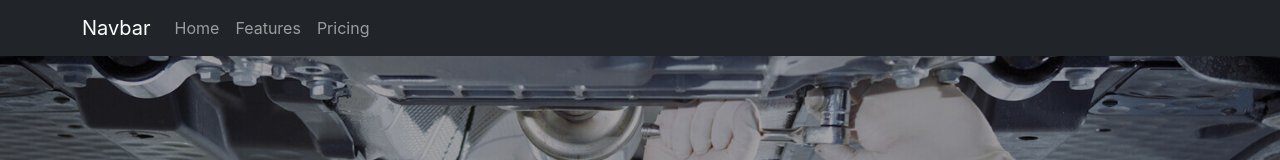
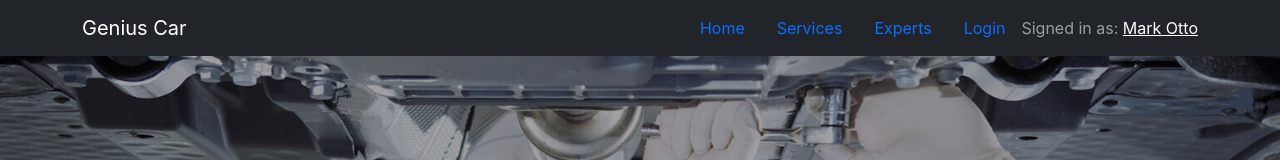
Before and after one commit to Farhadcode/react-recape-day1, a React (Create React App) app: page / in a window 1280 px wide. Shown: the top 160 px of the page. Built offline with nearby package versions, Linux system fonts and the light colour scheme.

Commit message:
Nav Bar addad

```diff
--- a/src/Pages/Home/Experts/Experts.js
+++ b/src/Pages/Home/Experts/Experts.js
@@ -33,7 +33,7 @@ const experts = [
 
 const Experts = () => {
     return (
-        <div className="container">
+        <div id="experts" className="container">
             <h1 className="text-center text-primary mt-5">OurExperts</h1>
 
             <div className="row">
--- a/src/Pages/Home/Home/Home.js
+++ b/src/Pages/Home/Home/Home.js
@@ -7,7 +7,7 @@ import Services from '../Services/Services';
 
 const Home = () => {
     return (
-        <div>
+        <div id="home">
             <Banner></Banner>
             <Services></Services>
             <Experts></Experts>
--- a/src/Pages/Home/Services/Services.js
+++ b/src/Pages/Home/Services/Services.js
@@ -14,7 +14,7 @@ const Services = () => {
     return (
 
 
-        <div>
+        <div id="services">
             <h2 className="text-center mt-5">Our Services</h2>
             <div className="service-container">
 
--- a/src/Pages/Shared/Header/Header.js
+++ b/src/Pages/Shared/Header/Header.js
@@ -1,18 +1,30 @@
 import React from 'react';
 import { Container, Nav, Navbar } from 'react-bootstrap';
+import { Link } from 'react-router-dom';
 
 const Header = () => {
     return (
 
         <>
-            <Navbar sticky="top" bg="dark" variant="dark">
+            <Navbar sticky="top" bg="dark" variant="dark" collapseOnSelect expand="lg">
                 <Container>
-                    <Navbar.Brand href="#home">Navbar</Navbar.Brand>
-                    <Nav className="me-auto">
-                        <Nav.Link href="#home">Home</Nav.Link>
-                        <Nav.Link href="#features">Features</Nav.Link>
-                        <Nav.Link href="#pricing">Pricing</Nav.Link>
-                    </Nav>
+                    <Navbar.Brand as={Link} to="/home">Genius Car</Navbar.Brand>
+
+                    <Navbar.Toggle />
+                    <Navbar.Collapse className="justify-content-end">
+
+
+                        <Nav.Link as={Link} to="/home#home">Home</Nav.Link>
+
+                        <Nav.Link as={Link} to="/home#services">Services</Nav.Link>
+                        <Nav.Link as={Link} to="/home#experts">Experts</Nav.Link>
+                        <Nav.Link as={Link} to="/login">Login</Nav.Link>
+
+                        <Navbar.Text>
+                            Signed in as: <Link to="#login">Mark Otto</Link>
+                        </Navbar.Text>
+                    </Navbar.Collapse>
+
                 </Container>
             </Navbar>
         </>
```
